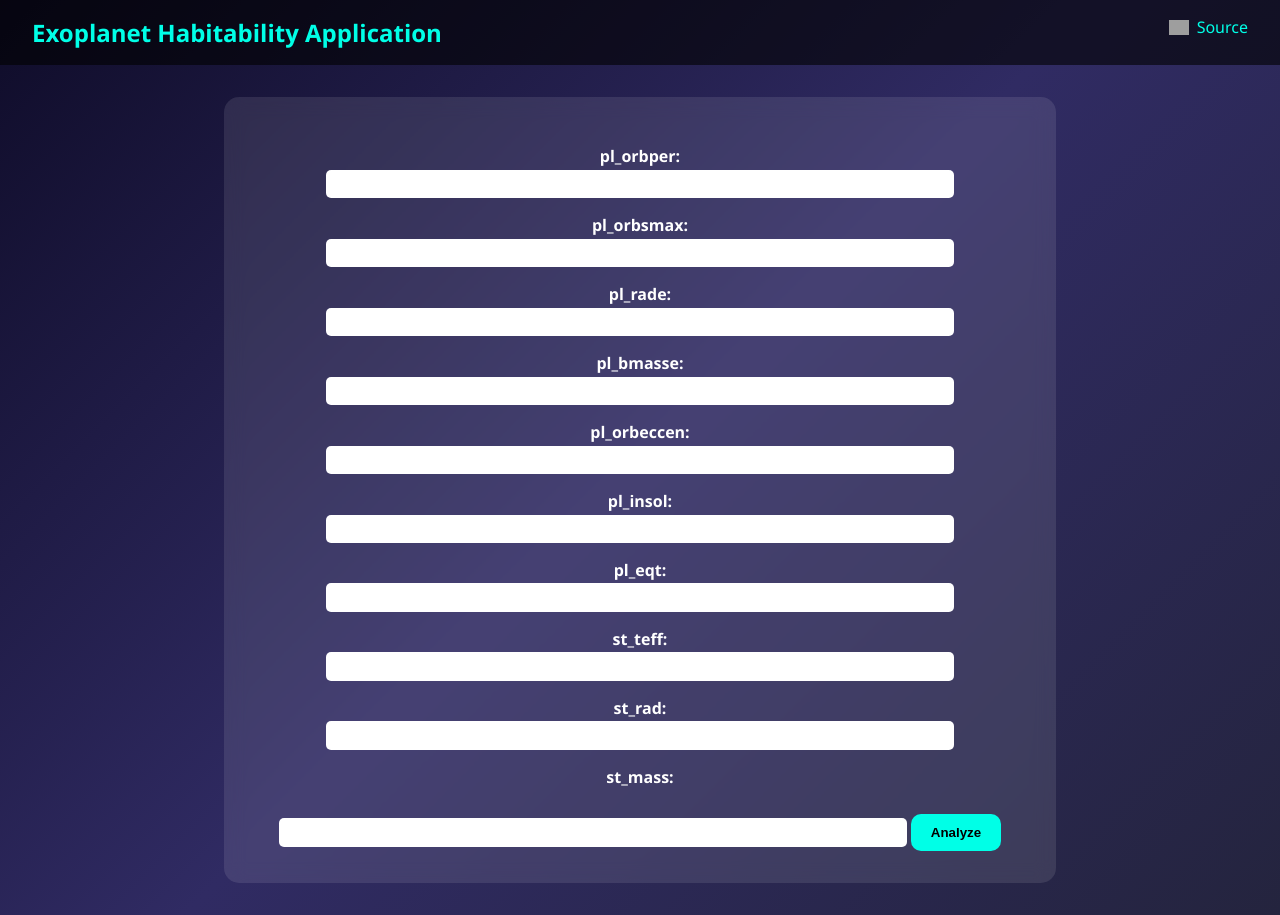
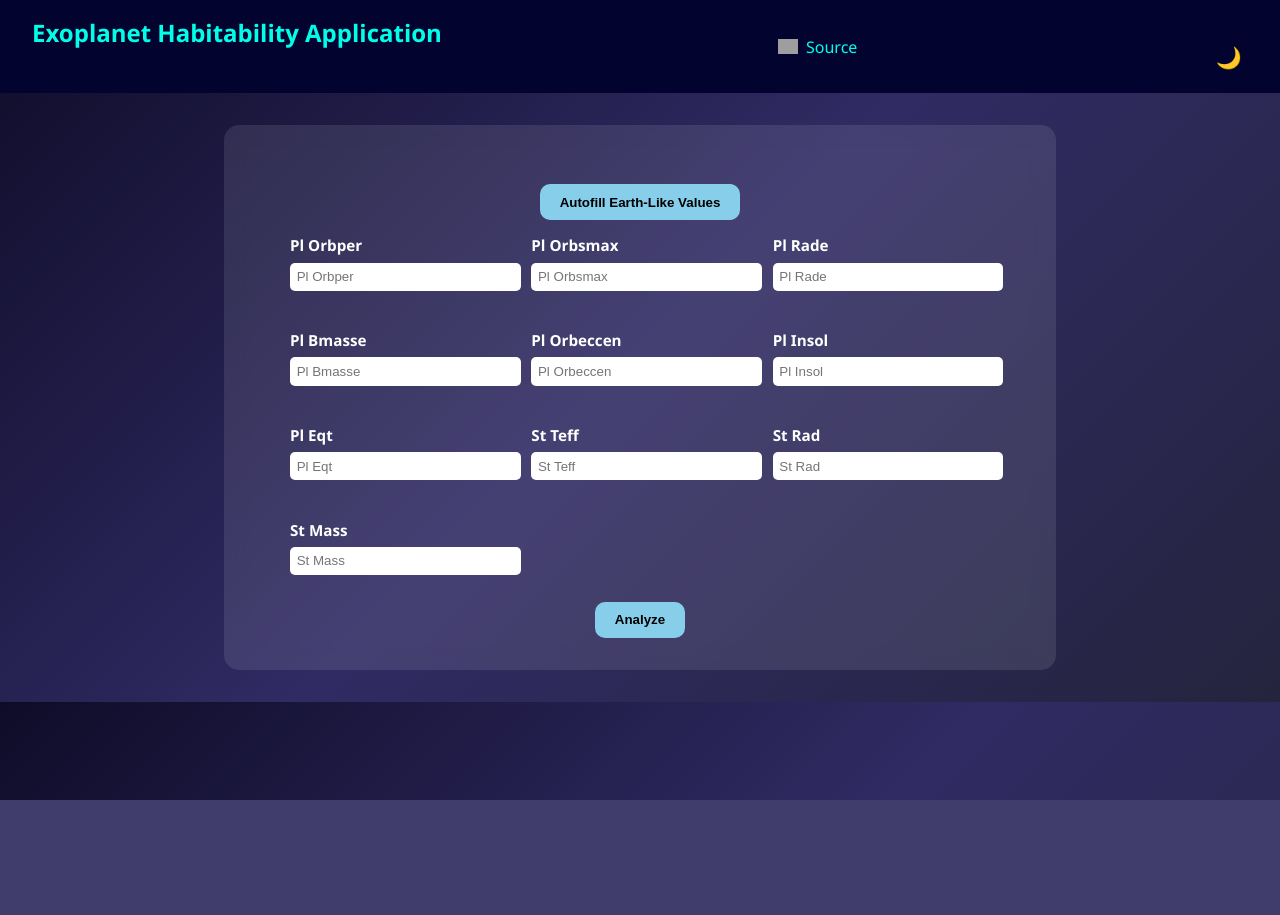
Before and after one commit to pranjalsinha1205/ExoplanetHabitabilityProject, a Flask app: page / in a window 1280 px wide. After the commit the page ends 800 px from the top, so only its background shows below. Run offline with Flask 3, Linux system fonts and the light colour scheme; parts of the project's set-up code (start-up, migrations or seed data) failed here and were passed over; grey boxes are pictures that could not be loaded.

Commit message:
made the ui better

```diff
--- a/static/css/style.css
+++ b/static/css/style.css
@@ -7,7 +7,7 @@ body {
 }
 
 nav {
-    background-color: rgba(0,0,0,0.6);
+    background-color: rgb(3, 3, 48);
     display: flex;
     justify-content: space-between;
     padding: 1em 2em;
@@ -30,6 +30,18 @@ nav {
     width: 20px;
     margin-right: 8px;
 }
+
+.nav-right {
+    display: flex;
+    align-items: center;
+    gap: 1em; /* space between source and toggle */
+}
+
+.nav-link {
+    display: flex;
+    align-items: center;
+}
+
 
 .box {
     background-color: rgba(255,255,255,0.1);
@@ -57,7 +69,7 @@ input {
 button, .btn {
     margin-top: 2em;
     padding: 0.8em 1.5em;
-    background: #00ffe7;
+    background: skyblue;
     color: black;
     border: none;
     border-radius: 10px;
@@ -75,3 +87,131 @@ button, .btn {
     font-size: 1.2em;
     margin: 0.5em;
 }
+
+form {
+    display: flex;
+    flex-direction: column;
+    align-items: center;
+}
+
+.grid-container {
+    display: grid;
+    grid-template-columns: repeat(3, 1fr);
+    gap: 1.5em;
+    width: 100%;
+    max-width: 700px;
+    margin: 0 auto;
+}
+
+.form-group {
+    display: flex;
+    flex-direction: column;
+    align-items: flex-start;
+    width: 100%;
+}
+
+.form-group label {
+    margin-bottom: 0.3em;
+    font-size: 0.95em;
+}
+
+.form-group input {
+    width: 100%;
+}
+
+button:hover, .btn:hover {
+    background: #0000ff;
+    color: #ffffff;
+    transition: background 0.3s ease;
+}
+
+@media (max-width: 768px) {
+    .grid-container {
+        grid-template-columns: repeat(2, 1fr);
+    }
+
+    .box {
+        width: 80%;
+        padding: 1.5em;
+    }
+}
+
+@media (max-width: 480px) {
+    .grid-container {
+        grid-template-columns: 1fr;
+    }
+
+    .box {
+        width: 95%;
+        padding: 1em;
+    }
+
+    input {
+        width: 100%;
+    }
+
+    button, .btn {
+        width: 100%;
+    }
+}
+
+/* ---------- 🌗 Light Theme Mode Support ---------- */
+body.light-mode {
+    background: linear-gradient(135deg, #f5f5f5, #d0d0e1);
+    color: #000000;
+}
+
+body.light-mode nav {
+    background-color: rgba(240, 240, 255, 0.7);
+}
+
+body.light-mode .nav-title {
+    color: #0a0a0a;
+}
+
+body.light-mode .nav-link a {
+    color: #0a0a0a;
+}
+
+body.light-mode .box {
+    background-color: rgba(255, 255, 255, 0.85);
+    backdrop-filter: none;
+}
+
+body.light-mode input {
+    background-color: #ffffff;
+    color: #000000;
+}
+
+body.light-mode button,
+body.light-mode .btn {
+    background: #0088cc;
+    color: #ffffff;
+}
+
+body.light-mode button:hover,
+body.light-mode .btn:hover {
+    background: #005fa3;
+}
+
+.theme-toggle {
+    display: flex;
+    align-items: center;
+    margin-left: 1em;
+}
+
+#toggle-theme {
+    display: none;
+}
+
+.toggle-label {
+    font-size: 1.3em;
+    cursor: pointer;
+    user-select: none;
+    padding: 0.3em;
+    transition: transform 0.3s;
+}
+
+.toggle-label:hover {
+    transform: rotate(20deg);
+}
--- a/templates/index.html
+++ b/templates/index.html
@@ -1,30 +1,87 @@
-<!-- templates/index.html -->
 <!DOCTYPE html>
 <html lang="en">
 <head>
     <meta charset="UTF-8">
     <title>Exoplanet Habitability Application</title>
     <link rel="stylesheet" href="{{ url_for('static', filename='css/style.css') }}">
+
 </head>
 <body>
     <nav>
         <div class="nav-title">Exoplanet Habitability Application</div>
         <div class="nav-link">
-            <a href="https://github.com/your-repo" target="_blank">
+            <a href="https://github.com/pranjalsinha1205/ExoplanetHabitabilityProject" target="_blank">
                 <img src="https://cdn-icons-png.flaticon.com/512/25/25231.png" alt="GitHub"> Source
             </a>
         </div>
+        <div class="theme-toggle">
+            <input type="checkbox" id="toggle-theme" />
+            <label for="toggle-theme" class="toggle-label" title="Toggle light/dark mode">
+              🌙
+            </label>
+          </div>
     </nav>
 
     <div class="box">
         <form method="POST">
-            {% for feature in ['pl_orbper', 'pl_orbsmax', 'pl_rade', 'pl_bmasse', 'pl_orbeccen',
-                               'pl_insol', 'pl_eqt', 'st_teff', 'st_rad', 'st_mass'] %}
-                <label>{{ feature }}:</label>
-                <input type="number" step="any" name="{{ feature }}" required>
-            {% endfor %}
+            <button type="button" onclick="fillDefaults()" class="btn">Autofill Earth-Like Values</button>
+            <div class="grid-container">
+                {% set features = ['pl_orbper', 'pl_orbsmax', 'pl_rade', 'pl_bmasse',
+                                   'pl_orbeccen', 'pl_insol', 'pl_eqt',
+                                   'st_teff', 'st_rad', 'st_mass'] %}
+                {% for feature in features %}
+                    <div class="form-group">
+                        <label for="{{ feature }}">{{ feature.replace('_', ' ').title() }}</label>
+                        <input type="number" step="any" name="{{ feature }}" required placeholder="{{ feature.replace('_', ' ').title() }}">
+                    </div>
+                {% endfor %}
+            </div>
             <button type="submit">Analyze</button>
         </form>
     </div>
+    <script>
+        function fillDefaults() {
+            const earthDefaults = {
+                pl_orbper: 365.25,
+                pl_orbsmax: 1.0,
+                pl_rade: 1.0,
+                pl_bmasse: 1.0,
+                pl_orbeccen: 0.0167,
+                pl_insol: 1.0,
+                pl_eqt: 288,
+                st_teff: 5778,
+                st_rad: 1.0,
+                st_mass: 1.0
+            };
+
+            for (const [key, value] of Object.entries(earthDefaults)) {
+                const input = document.querySelector(`input[name="${key}"]`);
+                if (input) {
+                    input.value = value;
+                }
+            }
+        }
+
+        const toggle = document.getElementById("toggle-theme");
+        const label = document.querySelector(".toggle-label");
+
+        // Check if user has a stored preference
+        if (localStorage.getItem("theme") === "light") {
+            document.body.classList.add("light-mode");
+            toggle.checked = true;
+            label.textContent = "☀️";
+        }
+
+        toggle.addEventListener("change", () => {
+            document.body.classList.toggle("light-mode");
+            if (document.body.classList.contains("light-mode")) {
+            localStorage.setItem("theme", "light");
+            label.textContent = "☀️";
+            } else {
+            localStorage.setItem("theme", "dark");
+            label.textContent = "🌙";
+            }
+        });
+    </script>
 </body>
 </html>
--- a/templates/result.html
+++ b/templates/result.html
@@ -18,10 +18,11 @@
 
     <div class="box">
         <img src="{{ url_for('static', filename='images/habitable.png' if habitable else 'images/no_habitable.png') }}" class="result-img">
-        <p class="similarity">Similarity to Earth: {{ similarity }}%</p>
+        <!-- <p class="similarity">Similarity to Earth: {{ similarity }}%</p> -->
         <p class="verdict">
             This exoplanet is {{ 'habitable' if habitable else 'not habitable' }}.
         </p>
+        <br>
         <a href="/" class="btn">Try Another</a>
     </div>
 </body>
```
Also changed, not shown: README.md, image-1.png (added), image-2.png (added), image.png (added).
